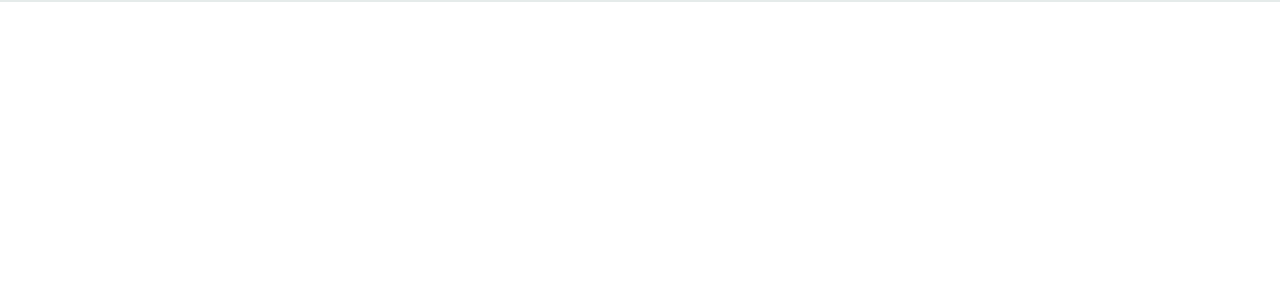
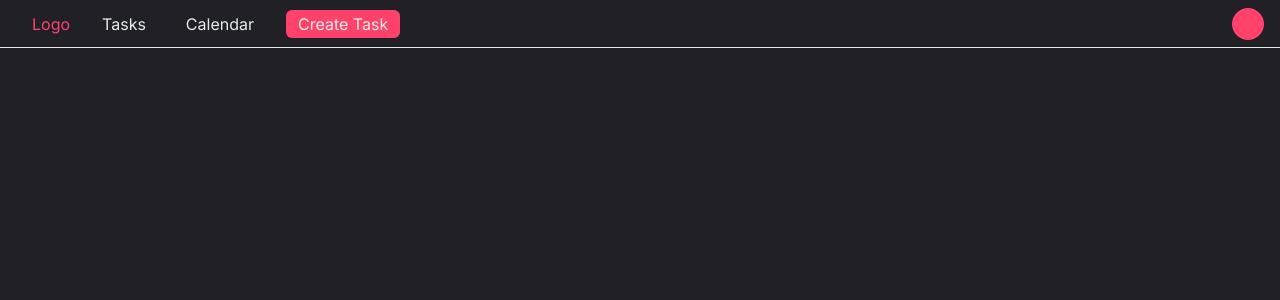
Before and after one commit to RiisaNGU/Productiva, a Vue app in the folder Client/Productiva/: page / in a window 1280 px wide. Shown: the top 300 px of the page. Built offline with nearby package versions, Linux system fonts and the light colour scheme.

Commit message:
Finished navbar visual implementation

```diff
--- a/Client/Productiva/src/components/navbar.vue
+++ b/Client/Productiva/src/components/navbar.vue
@@ -1,7 +1,16 @@
 <template>
     <!-- nav options -->
-    <div class="bg-bg-dark text-anti-flash-white border-b-2 border-anti-flash-white">
-
+    <div id="nav"
+        class="flex flex-row justify-between text-anti-flash-white border-b-1 h-12 border-anti-flash-white items-center pl-8 pr-4">
+        <div class="flex flex-row items-center">
+            <h1 class="text-brand-main mr-3">Logo</h1>
+            <button class="px-5">Tasks</button>
+            <button class="px-5">Calendar</button>
+            <button class="px-3 bg-brand-main rounded-md m-3 w-25 h-7">Create Task</button>
+        </div>
+        <div class="flex">
+            <button class="bg-brand-main rounded-full h-8 w-8"></button>
+        </div>
     </div>
 </template>
 
--- a/Client/Productiva/src/views/main.vue
+++ b/Client/Productiva/src/views/main.vue
@@ -1,5 +1,7 @@
 <template>
-    <navbar />
+    <div class="bg-bg-dark w-screen h-screen">
+        <navbar />
+    </div>
 </template>
 
 <script>
@@ -10,6 +12,5 @@
     components: {
         navbar
     }
-
 }
 </script>
--- a/Client/Productiva/tailwind.config.js
+++ b/Client/Productiva/tailwind.config.js
@@ -20,6 +20,9 @@
         'nearly-white': '#D4D4D4',
         'brand-main': '#FF4269',
         'Some-light-grey': '#5D5D61',
+      },
+      borderWidth: {
+        '1': '1px',
       }
 
     },
```
